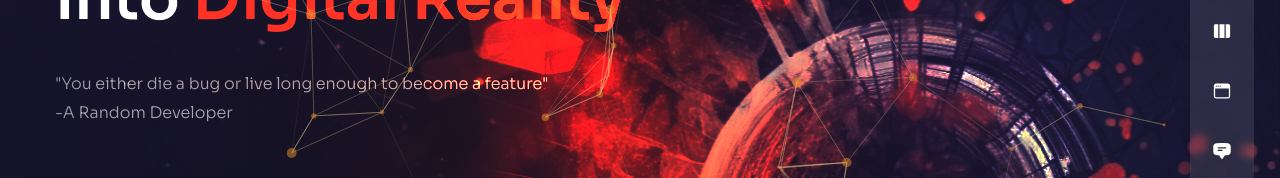
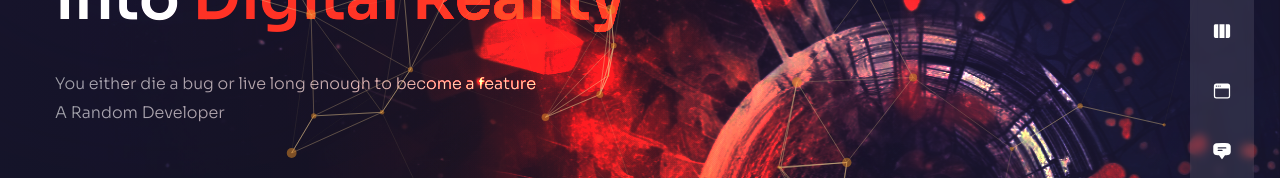
Before and after one commit to 0xSahils/tantransh, a Next.js app: page / in a window 1280 px wide. Shown: the part 369-547 px from the top of the page. Built offline with nearby package versions, Linux system fonts and the light colour scheme.

Commit message:
bug fixes

```diff
--- a/pages/index.js
+++ b/pages/index.js
@@ -65,8 +65,7 @@ const Home = () => {
             viewport={{ once: false, amount: 0.7 }}
             className="max-w-sm mx-auto mb-10 xl:max-w-xl xl:mx-0 xl:mb-16"
           >
-            "You either die a bug or live long enough to become a feature" <br/>-A Random Developer
-            {/* Unleash your creativity and code your way to success at our hackathon, where ideas come alive in the digital realm! <br className='px-20' /> A Random Developer */}
+            You either die a bug or live long enough to become a feature <br/> A Random Developer
           </motion.p>
           {/* btn */}
           <div className="relative flex justify-center xl:hidden">
```
